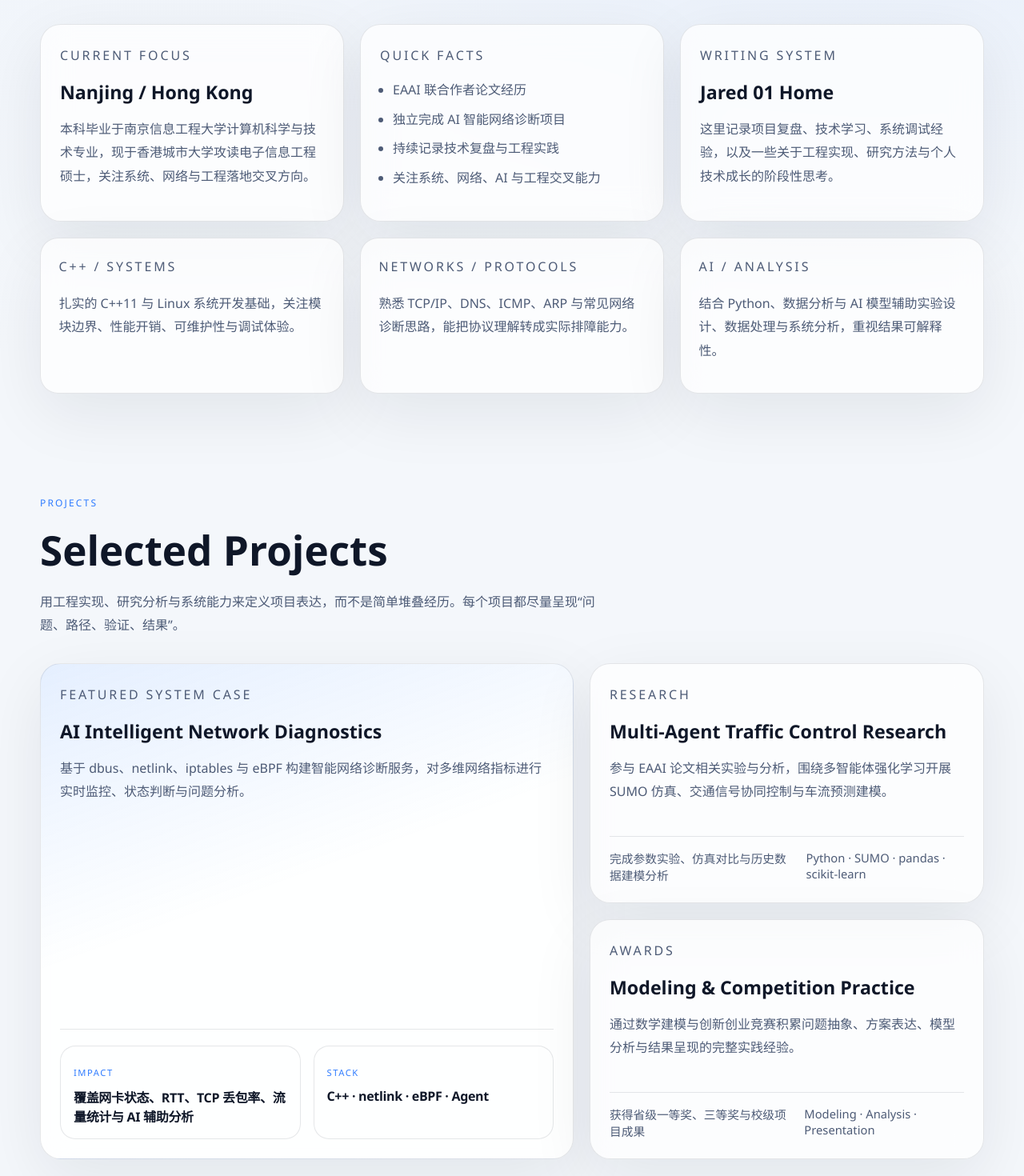
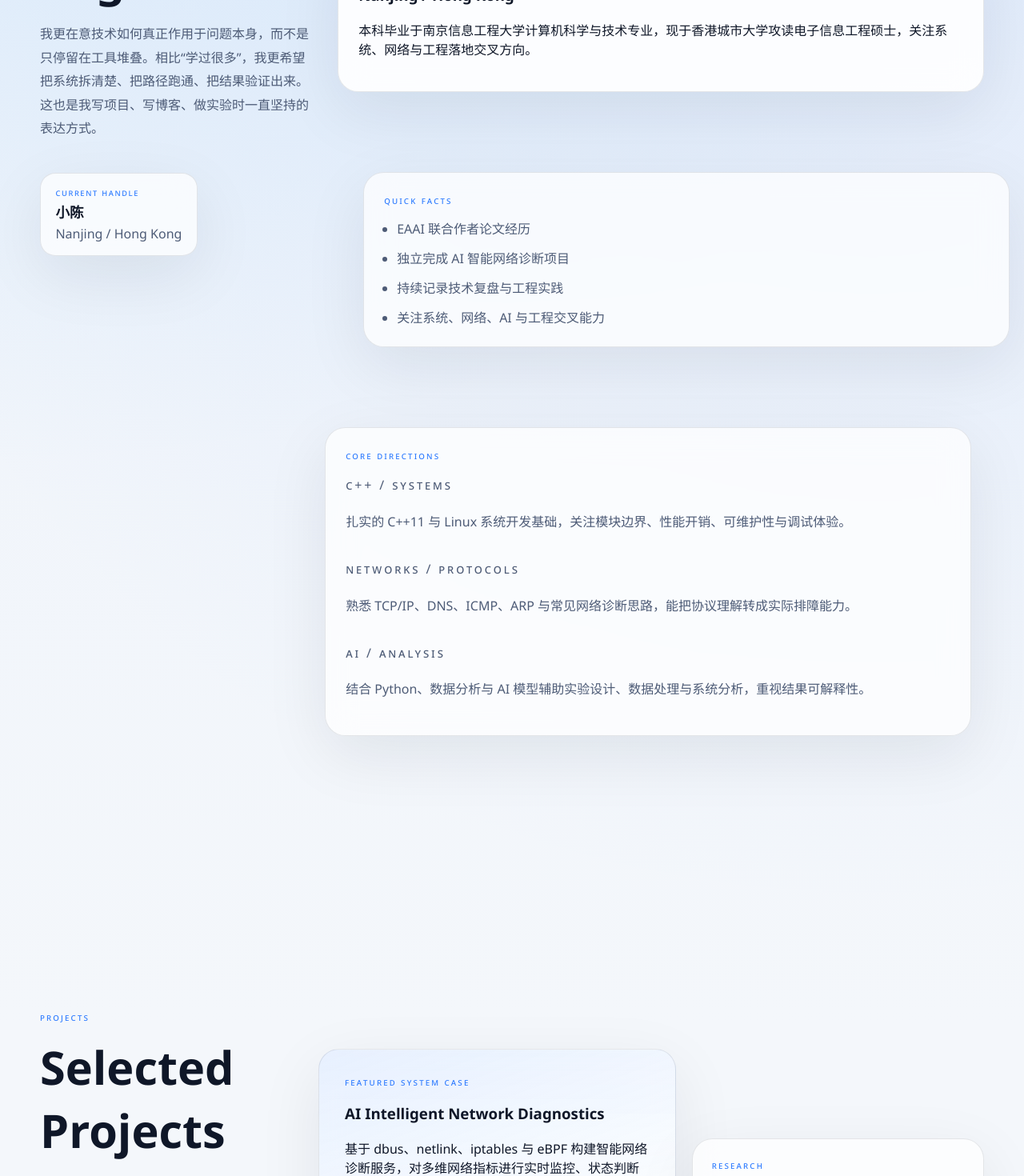
Before and after one commit to God1007/personal_profile_website, a Next.js app: page / in a window 1280 px wide. Shown: the part 1330-2800 px from the top of the page at 80% size. Built offline with nearby package versions, Linux system fonts and the light colour scheme.

Commit message:
update 1.3

```diff
--- a/app/globals.css
+++ b/app/globals.css
@@ -59,6 +59,17 @@ body {
   transition:
     background-color 250ms ease,
     color 250ms ease;
+}
+
+body::before {
+  content: "";
+  position: fixed;
+  inset: 0;
+  pointer-events: none;
+  opacity: 0.18;
+  background-image: linear-gradient(rgba(255, 255, 255, 0.02) 1px, transparent 1px);
+  background-size: 100% 3px;
+  mask-image: linear-gradient(180deg, rgba(0, 0, 0, 0.3), transparent 40%);
 }
 
 a {
@@ -139,6 +150,17 @@ main {
   mask-image: linear-gradient(180deg, rgba(0, 0, 0, 0.35), transparent 80%);
 }
 
+.hero-noise {
+  position: absolute;
+  inset: 0;
+  opacity: 0.05;
+  background-image:
+    radial-gradient(circle at 20% 20%, rgba(255, 255, 255, 0.5) 0.5px, transparent 0.5px),
+    radial-gradient(circle at 80% 30%, rgba(255, 255, 255, 0.45) 0.6px, transparent 0.6px);
+  background-size: 24px 24px, 32px 32px;
+  mask-image: linear-gradient(180deg, rgba(0, 0, 0, 0.6), transparent 75%);
+}
+
 .site-nav {
   display: grid;
   grid-template-columns: auto 1fr auto;
@@ -174,13 +196,16 @@ main {
 
 .brand-copy strong {
   font-size: 0.95rem;
-  letter-spacing: 0.02em;
+  letter-spacing: 0.08em;
+  text-transform: lowercase;
+  font-variant-caps: all-small-caps;
 }
 
 .brand-copy small {
   color: var(--muted);
   font-size: 0.72rem;
-  text-transform: uppercase;
+  text-transform: lowercase;
+  font-variant-caps: all-small-caps;
   letter-spacing: 0.14em;
 }
 
@@ -191,6 +216,9 @@ main {
   gap: 1.2rem;
   color: var(--muted);
   font-size: 0.96rem;
+  text-transform: lowercase;
+  font-variant-caps: all-small-caps;
+  letter-spacing: 0.08em;
 }
 
 .theme-toggle {
@@ -267,8 +295,9 @@ main {
 .hero-kicker {
   margin: 0 0 1.2rem;
   color: var(--muted);
-  letter-spacing: 0.08em;
-  text-transform: uppercase;
+  letter-spacing: 0.16em;
+  text-transform: lowercase;
+  font-variant-caps: all-small-caps;
   font-size: 0.8rem;
 }
 
@@ -312,7 +341,8 @@ main {
 .snapshot-label {
   margin: 0 0 0.9rem;
   color: var(--accent);
-  text-transform: uppercase;
+  text-transform: lowercase;
+  font-variant-caps: all-small-caps;
   letter-spacing: 0.18em;
   font-size: 0.75rem;
 }
@@ -361,7 +391,8 @@ main {
   display: inline-block;
   margin-bottom: 0.55rem;
   color: var(--accent);
-  text-transform: uppercase;
+  text-transform: lowercase;
+  font-variant-caps: all-small-caps;
   letter-spacing: 0.14em;
   font-size: 0.7rem;
 }
@@ -401,7 +432,14 @@ main {
 
 .hero-panel h2 {
   margin: 0;
-  font-size: clamp(2rem, 4vw, 2.8rem);
+  font-size: clamp(1.2rem, 2vw, 1.5rem);
+  letter-spacing: 0.08em;
+  font-weight: 600;
+}
+
+.identity-name {
+  text-transform: none;
+  font-family: var(--font-sans), sans-serif;
 }
 
 .panel-text {
@@ -442,7 +480,9 @@ main {
 }
 
 .metric-card .metric-value {
-  font-size: 1.15rem;
+  font-size: 1.05rem;
+  letter-spacing: 0.08em;
+  font-variant-caps: all-small-caps;
 }
 
 .orbit-core,
@@ -513,7 +553,9 @@ main {
   color: var(--accent);
   font-family: var(--font-display), serif;
   font-size: 1.15rem;
-  letter-spacing: 0.02em;
+  letter-spacing: 0.08em;
+  text-transform: lowercase;
+  font-variant-caps: all-small-caps;
 }
 
 .narrow {
@@ -673,8 +715,9 @@ main {
   margin: 0;
   color: var(--accent);
   font-family: var(--font-display), serif;
-  font-size: 2rem;
+  font-size: 2.5rem;
   line-height: 1;
+  opacity: 0.72;
 }
 
 .article-preview-card,
@@ -803,6 +846,199 @@ main {
   font-size: 0.92rem;
 }
 
+.ppt-shell .hero-shell {
+  padding-bottom: 8rem;
+}
+
+.hero-stage {
+  display: grid;
+  grid-template-columns: minmax(0, 1.15fr) minmax(320px, 0.85fr);
+  gap: 1.5rem;
+  align-items: end;
+  min-height: calc(100vh - 7rem);
+}
+
+.story-section {
+  position: relative;
+  min-height: 180vh;
+}
+
+.story-stage {
+  position: relative;
+  min-height: 180vh;
+}
+
+.story-grid {
+  display: grid;
+  grid-template-columns: minmax(280px, 0.42fr) minmax(0, 1fr);
+  gap: 2rem;
+  align-items: start;
+  padding: 3rem 0 8rem;
+}
+
+.story-grid-wide {
+  grid-template-columns: minmax(280px, 0.38fr) minmax(0, 1fr);
+}
+
+.story-copy-sticky {
+  position: sticky;
+  top: 5rem;
+  align-self: start;
+}
+
+.story-copy h2 {
+  margin: 0;
+  font-size: clamp(2.3rem, 4.5vw, 4rem);
+}
+
+.identity-strip {
+  display: inline-grid;
+  gap: 0.25rem;
+  margin-top: 1.5rem;
+  padding: 1rem 1.15rem;
+  border-radius: 1.2rem;
+}
+
+.identity-strip-label {
+  color: var(--accent);
+  letter-spacing: 0.14em;
+  text-transform: lowercase;
+  font-variant-caps: all-small-caps;
+  font-size: 0.72rem;
+}
+
+.identity-strip strong {
+  font-size: 1.1rem;
+}
+
+.identity-strip span:last-child {
+  color: var(--muted);
+}
+
+.scene-stack,
+.journal-stage,
+.timeline-stack {
+  position: relative;
+  display: grid;
+  gap: 1.25rem;
+  padding-top: 6rem;
+}
+
+.scene-card,
+.project-hero-card,
+.project-note-card,
+.journal-card,
+.timeline-item-scene {
+  position: relative;
+  border-radius: 1.6rem;
+}
+
+.scene-card {
+  padding: 1.6rem;
+}
+
+.scene-card-offset-a {
+  transform: translateY(0);
+}
+
+.scene-card-offset-b {
+  transform: translateY(5rem) translateX(2rem);
+}
+
+.scene-card-offset-c {
+  transform: translateY(10rem) translateX(-1rem);
+}
+
+.strength-grid-compact {
+  grid-template-columns: 1fr;
+  gap: 0.85rem;
+  margin-top: 0.5rem;
+}
+
+.strength-grid-compact .strength-card {
+  padding: 0;
+  border-radius: 0;
+  border: 0;
+  background: transparent;
+  box-shadow: none;
+}
+
+.project-ledger {
+  display: grid;
+  grid-template-columns: minmax(0, 1.1fr) minmax(300px, 0.9fr);
+  gap: 1.25rem;
+  padding-top: 3rem;
+}
+
+.project-hero-card {
+  position: sticky;
+  top: 5rem;
+  min-height: 30rem;
+  padding: 2rem;
+  background:
+    linear-gradient(180deg, rgba(255, 255, 255, 0.08), transparent 50%),
+    linear-gradient(160deg, var(--accent-soft), transparent 45%),
+    var(--surface-strong);
+}
+
+.project-side-stack {
+  display: grid;
+  gap: 1.25rem;
+  padding-top: 6rem;
+}
+
+.project-note-card {
+  padding: 1.5rem;
+}
+
+.project-note-card-1 {
+  transform: translateY(1rem);
+}
+
+.project-note-card-2 {
+  transform: translateY(6rem);
+}
+
+.journal-stage {
+  padding-top: 4rem;
+}
+
+.journal-card {
+  padding: 1.6rem;
+}
+
+.journal-card-1 {
+  transform: translateX(0) translateY(0);
+}
+
+.journal-card-2 {
+  transform: translateX(3rem) translateY(5rem);
+}
+
+.journal-card-3 {
+  transform: translateX(-1rem) translateY(10rem);
+}
+
+.timeline-stack {
+  padding-top: 4rem;
+}
+
+.timeline-item-scene {
+  padding: 1.5rem;
+}
+
+.timeline-item-1 {
+  transform: translateY(0);
+}
+
+.timeline-item-2 {
+  transform: translateY(4rem);
+}
+
+.timeline-item-3 {
+  transform: translateY(8rem);
+}
+
 @keyframes drift {
   from {
     transform: translate3d(0, 0, 0);
@@ -844,6 +1080,10 @@ main {
 @media (max-width: 980px) {
   .site-nav,
   .hero-grid,
+  .hero-stage,
+  .story-grid,
+  .story-grid-wide,
+  .project-ledger,
   .snapshot-grid,
   .strength-grid,
   .project-showcase-grid,
@@ -868,6 +1108,27 @@ main {
 
   .site-footer {
     flex-direction: column;
+  }
+
+  .story-section,
+  .story-stage {
+    min-height: auto;
+  }
+
+  .story-copy-sticky,
+  .project-hero-card {
+    position: static;
+  }
+
+  .scene-card-offset-b,
+  .scene-card-offset-c,
+  .project-note-card-1,
+  .project-note-card-2,
+  .journal-card-2,
+  .journal-card-3,
+  .timeline-item-2,
+  .timeline-item-3 {
+    transform: none;
   }
 }
 
--- a/app/page.tsx
+++ b/app/page.tsx
@@ -10,12 +10,13 @@ export default function HomePage() {
   const [featuredProject, ...secondaryProjects] = projects;
 
   return (
-    <main className="site-shell">
-      <section className="hero-shell">
+    <main className="site-shell ppt-shell">
+      <section className="hero-shell ppt-opening">
         <div className="hero-backdrop" aria-hidden="true">
           <span className="hero-glow hero-glow-a" />
           <span className="hero-glow hero-glow-b" />
           <span className="hero-gridline" />
+          <span className="hero-noise" />
         </div>
 
         <header className="site-nav container">
@@ -38,7 +39,7 @@ export default function HomePage() {
           <ThemeToggle />
         </header>
 
-        <div className="hero-grid container" id="top">
+        <div className="container hero-stage" id="top">
           <div className="hero-copy surface-panel surface-panel-strong">
             <p className="eyebrow">{profile.role}</p>
             <p className="hero-kicker">Technical Brand / Systems / Networks / Analysis</p>
@@ -71,7 +72,7 @@ export default function HomePage() {
           <aside className="hero-panel surface-panel" aria-label="Profile Snapshot">
             <div className="hero-panel-copy">
               <p className="panel-label">{site.name}</p>
-              <h2>{profile.name}</h2>
+              <h2 className="identity-name">{profile.name}</h2>
               <p className="panel-text">{profile.summary}</p>
               <p className="panel-note">{site.description}</p>
             </div>
@@ -96,21 +97,28 @@ export default function HomePage() {
         </div>
       </section>
 
-      <section className="section container profile-snapshot" id="about">
-        <div className="section-heading narrow">
+      <section className="story-section" id="about">
+        <div className="container story-stage">
+          <div className="story-grid">
+            <div className="story-copy story-copy-sticky">
               <p className="eyebrow">Profile</p>
               <h2>About the Engineer</h2>
               <p className="section-intro">{profile.about}</p>
+              <div className="identity-strip surface-panel">
+                <span className="identity-strip-label">Current handle</span>
+                <strong>{profile.name}</strong>
+                <span>{profile.location}</span>
+              </div>
             </div>
 
-        <div className="snapshot-grid">
-          <article className="snapshot-card surface-panel">
+            <div className="scene-stack">
+              <article className="scene-card scene-card-offset-a surface-panel surface-panel-strong">
                 <p className="snapshot-label">Current Focus</p>
                 <h3>{profile.location}</h3>
                 <p>{profile.summary}</p>
               </article>
 
-          <article className="snapshot-card surface-panel">
+              <article className="scene-card scene-card-offset-b surface-panel">
                 <p className="snapshot-label">Quick Facts</p>
                 <ul className="fact-list">
                   {profile.quickFacts.map((fact) => (
@@ -119,39 +127,38 @@ export default function HomePage() {
                 </ul>
               </article>
 
-          <article className="snapshot-card surface-panel">
-            <p className="snapshot-label">Writing System</p>
-            <h3>{writing.title}</h3>
-            <p>{writing.intro}</p>
-          </article>
-        </div>
-
-        <div className="strength-grid">
+              <article className="scene-card scene-card-offset-c surface-panel">
+                <p className="snapshot-label">Core Directions</p>
+                <div className="strength-grid strength-grid-compact">
                   {strengths.map((item) => (
-            <article key={item.title} className="strength-card surface-panel">
+                    <article key={item.title} className="strength-card">
                       <p className="card-label">{item.title}</p>
                       <p>{item.description}</p>
                     </article>
                   ))}
                 </div>
+              </article>
+            </div>
+          </div>
+        </div>
       </section>
 
-      <section className="section container projects-showcase" id="work">
-        <div className="section-heading narrow">
+      <section className="story-section story-section-projects" id="work">
+        <div className="container story-stage">
+          <div className="story-grid story-grid-wide">
+            <div className="story-copy story-copy-sticky">
               <p className="eyebrow">Projects</p>
               <h2>Selected Projects</h2>
               <p className="section-intro">
-            用工程实现、研究分析与系统能力来定义项目表达，而不是简单堆叠经历。每个项目都尽量呈现“问题、路径、验证、结果”。
+                用工程实现、研究分析与系统能力来定义项目表达，而不是简单堆叠经历。每个项目都尽量呈现问题、路径、验证与结果。
               </p>
             </div>
 
-        <div className="project-showcase-grid">
-          <article className="project-card featured surface-panel surface-panel-strong">
-            <div className="project-surface">
+            <div className="project-ledger">
+              <article className="project-hero-card surface-panel surface-panel-strong">
                 <p className="project-kicker">{featuredProject.category}</p>
                 <h3>{featuredProject.title}</h3>
                 <p>{featuredProject.description}</p>
-            </div>
                 <div className="project-feature-band">
                   <div className="project-feature-stat">
                     <span className="feature-stat-label">Impact</span>
@@ -164,14 +171,15 @@ export default function HomePage() {
                 </div>
               </article>
 
-          <div className="project-stack">
-            {secondaryProjects.map((project) => (
-              <article key={project.title} className="project-card surface-panel">
-                <div className="project-surface">
+              <div className="project-side-stack">
+                {secondaryProjects.map((project, index) => (
+                  <article
+                    key={project.title}
+                    className={`project-note-card surface-panel project-note-card-${index + 1}`}
+                  >
                     <p className="project-kicker">{project.category}</p>
                     <h3>{project.title}</h3>
                     <p>{project.description}</p>
-                </div>
                     <div className="project-meta">
                       <span>{project.impact}</span>
                       <span>{project.stack}</span>
@@ -180,19 +188,31 @@ export default function HomePage() {
                 ))}
               </div>
             </div>
+          </div>
+        </div>
       </section>
 
-      <section className="section container writing-section" id="writing">
-        <div className="section-heading narrow">
+      <section className="story-section story-section-writing" id="writing">
+        <div className="container story-stage">
+          <div className="story-grid story-grid-wide">
+            <div className="story-copy story-copy-sticky">
               <p className="eyebrow">{writing.eyebrow}</p>
               <h2>{writing.title}</h2>
               <p className="section-subtitle">{writing.subtitle}</p>
               <p className="section-intro">{writing.intro}</p>
+              <div className="section-cta">
+                <Link className="button secondary" href="/blog">
+                  Open {writing.title}
+                </Link>
+              </div>
             </div>
 
-        <div className="article-preview-grid">
+            <div className="journal-stage">
               {featuredPosts.map((post, index) => (
-            <article key={post.slug} className="article-preview-card surface-panel">
+                <article
+                  key={post.slug}
+                  className={`journal-card surface-panel journal-card-${index + 1}`}
+                >
                   <div className="article-preview-head">
                     <p className="article-preview-index">0{index + 1}</p>
                     <p className="article-preview-meta">
@@ -205,22 +225,27 @@ export default function HomePage() {
                 </article>
               ))}
             </div>
-
-        <div className="section-cta">
-          <Link className="button secondary" href="/blog">
-            Open {writing.title}
-          </Link>
+          </div>
         </div>
       </section>
 
-      <section className="section container section-split" id="timeline">
-        <div className="section-heading">
+      <section className="story-section story-section-journey" id="timeline">
+        <div className="container story-stage">
+          <div className="story-grid">
+            <div className="story-copy story-copy-sticky">
               <p className="eyebrow">Journey</p>
               <h2>Education & Journey</h2>
+              <p className="section-intro">
+                这部分不是传统简历时间轴，而是把学习、研究和工程实践串成一个逐步推进的过程。
+              </p>
             </div>
-        <div className="timeline-list">
-          {timeline.map((item) => (
-            <article key={`${item.period}-${item.title}`} className="timeline-item surface-panel">
+
+            <div className="timeline-stack">
+              {timeline.map((item, index) => (
+                <article
+                  key={`${item.period}-${item.title}`}
+                  className={`timeline-item surface-panel timeline-item-scene timeline-item-${index + 1}`}
+                >
                   <div>
                     <p className="timeline-period">{item.period}</p>
                     <h3>{item.title}</h3>
@@ -229,6 +254,8 @@ export default function HomePage() {
                   <p>{item.description}</p>
                 </article>
               ))}
+            </div>
+          </div>
         </div>
       </section>
 
```
Also changed, not shown: 1 other file (tests, documents, lock files or other folders). Lines whose indentation alone changed are shown as unchanged.
